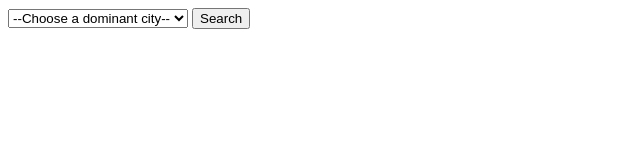
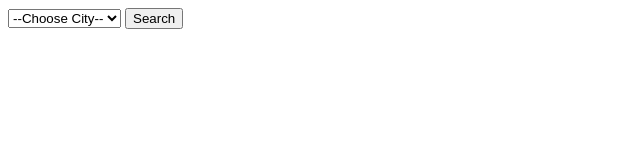
Before and after one commit to jcollins-neomed/jcollins-neomed.github.io, a plain HTML site: page index.html in a window 1280 px wide. Shown: the whole page, without its empty margins (0-640 px from the left). Drawn offline with nearby package versions, Linux system fonts and the light colour scheme.

Commit message:
fix html

```diff
--- a/index.html
+++ b/index.html
@@ -1,11 +1,13 @@
-<select id="categorySelect">
-  <option value="">--Choose a dominant city--</option>
-  <option value="Cleveland">Cleveland</option>
-  <option value="Akron">Akron</option>
-  <option value="Youngstown">Youngstown</option>
-  <option value="Columbus">Columbus</option>
-</select>
-<button onclick="searchCSV()">Search</button>
+<body>
+  <select id="dropdown">
+    <option value="">--Choose City--</option>
+    <option value="Akron">Akron</option>
+    <option value="Cleveland">Cleveland</option>
+    <option value="Youngstown">Youngstown</option>
+    <option value="Columbus">Columbus</option>
+  </select>
+  <button id="searchBtn">Search</button>
+  <div id="result"></div>
 
 <div id="result"></div>
 
```
